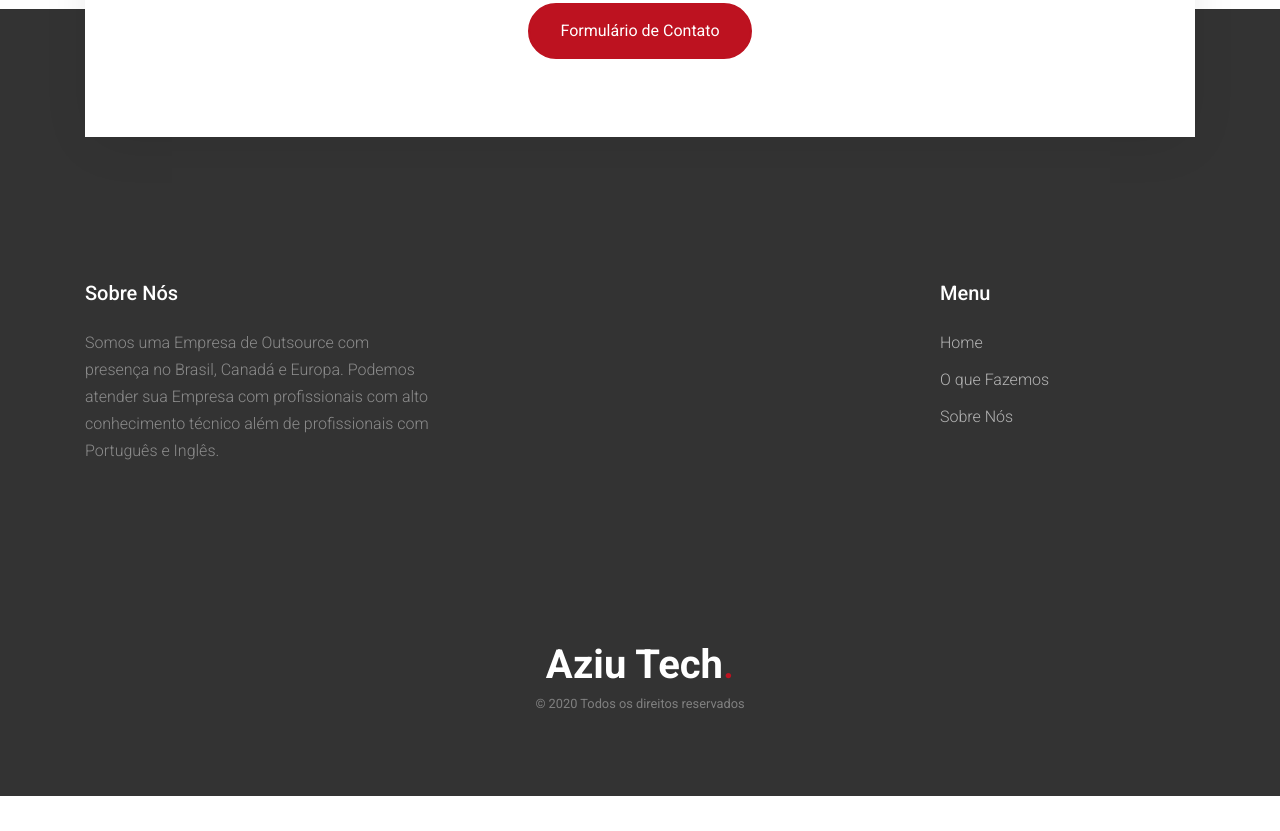
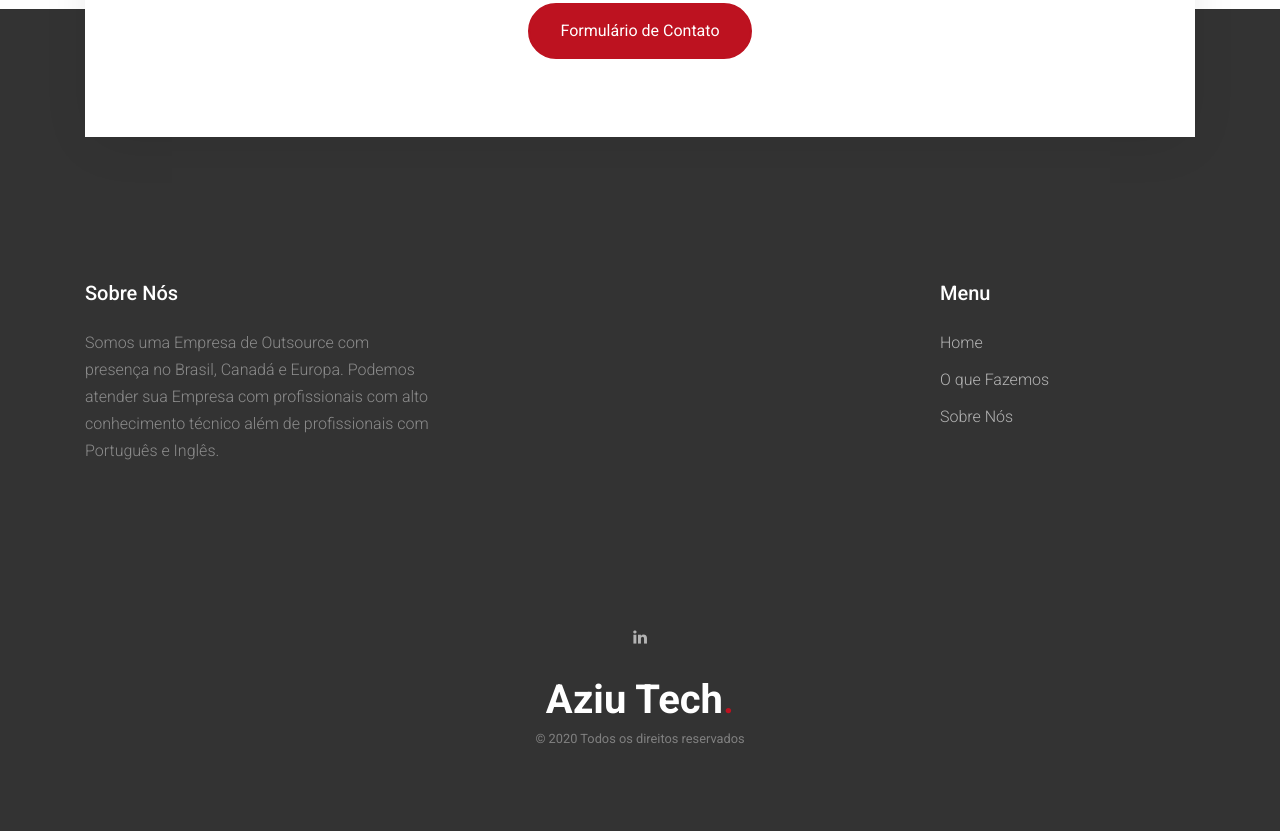
Before and after one commit to joelbarbosa/aziutech, a plain HTML site: page index.html in a window 1280 px wide. Shown: the part 3612-4443 px from the top of the page. Before the commit the page ends 4408 px from the top, so only its background shows below. Drawn offline with Linux system fonts and the light colour scheme; files whose address does not match are found by name.

Commit message:
add linkedin page

```diff
--- a/index.html
+++ b/index.html
@@ -500,12 +500,12 @@
         </div>
         <div class="row pt-5 mt-5 text-center">
           <div class="col-md-12">
-            <!-- <div class="mb-4">
-                  <a href="#" class="pl-0 pr-3"><span class="icon-facebook"></span></a>
+            <div class="mb-4">
+                  <!-- <a href="#" class="pl-0 pr-3"><span class="icon-facebook"></span></a>
                   <a href="#" class="pl-3 pr-3"><span class="icon-twitter"></span></a>
-                  <a href="#" class="pl-3 pr-3"><span class="icon-instagram"></span></a>
-                  <a href="#" class="pl-3 pr-3"><span class="icon-linkedin"></span></a>
-                </div> -->
+                  <a href="#" class="pl-3 pr-3"><span class="icon-instagram"></span></a> -->
+                  <a href="https://www.linkedin.com/company/64534829/admin/" class="pl-3 pr-3"><span class="icon-linkedin"></span></a>
+                </div>
             <p>
               <!-- Link back to Free-Template.co can't be removed. Template is licensed under CC BY 3.0. -->
           <h1 class="my-0 site-logo"><strong class="text-white">Aziu Tech</strong><span class="text-primary">.</span> </h1>
```
